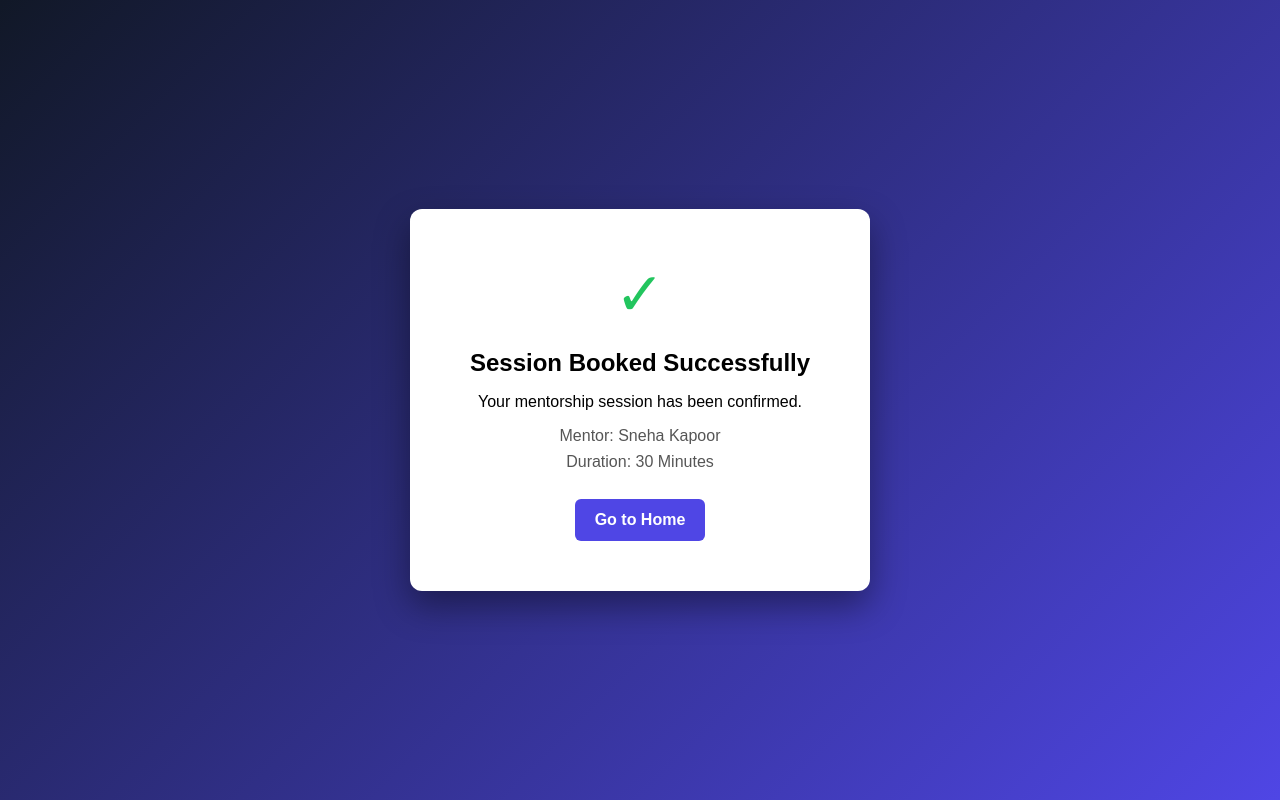
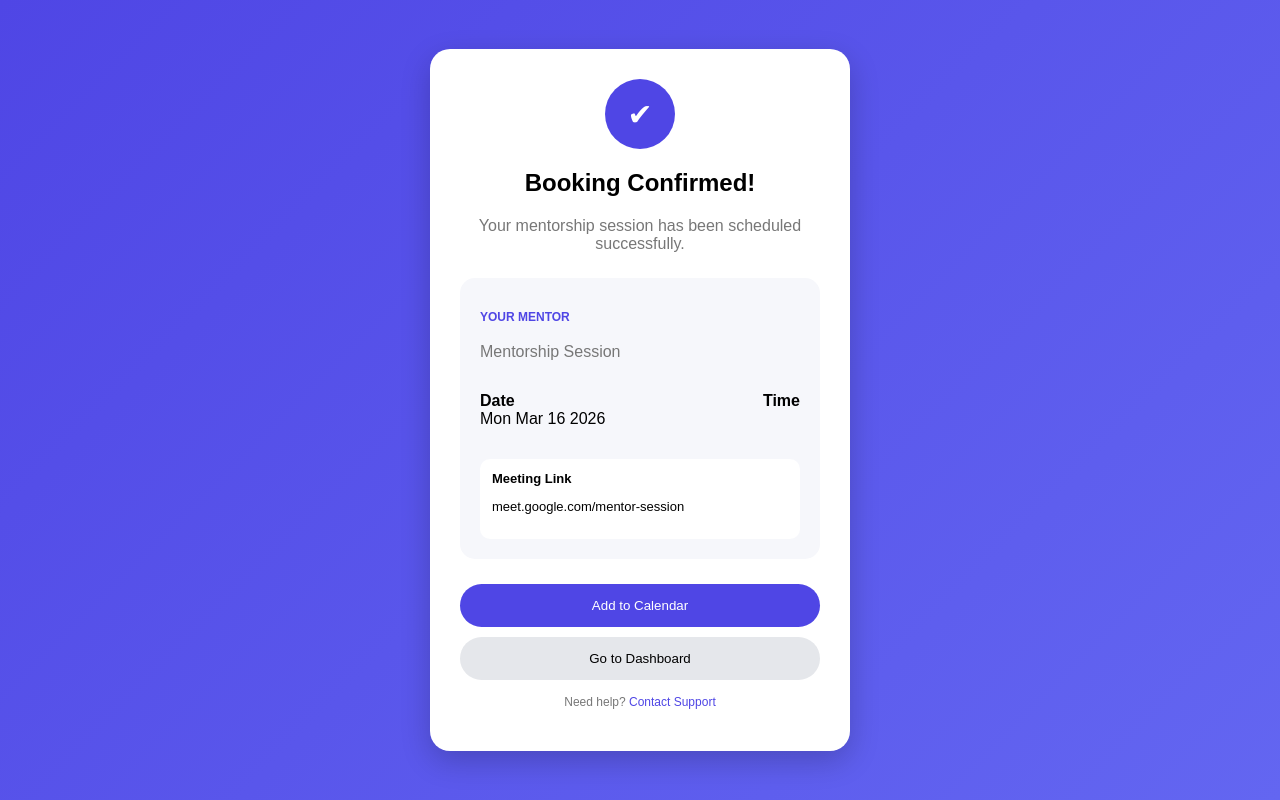
Before and after one commit to amitjetwani74-prog/mentor-connect, a website: page public/success.html in a window 1280 px wide. Drawn offline with Linux system fonts and the light colour scheme.

Commit message:
added booking confirmation page

```diff
--- a/public/css/success.css
+++ b/public/css/success.css
@@ -1,71 +1,103 @@
 body{
-
+font-family:Arial;
 margin:0;
-font-family:Arial;
-
-height:100vh;
-
+background:linear-gradient(135deg,#4f46e5,#6366f1);
 display:flex;
 justify-content:center;
 align-items:center;
-
-background:linear-gradient(135deg,#111827,#4f46e5);
-
+height:100vh;
 }
 
-.success-container{
-
-background:white;
-
-padding:50px;
-
-border-radius:12px;
-
-text-align:center;
-
-width:360px;
-
-box-shadow:0 15px 35px rgba(0,0,0,0.4);
-
+.success-page{
+width:420px;
 }
 
-.tick{
-
-font-size:60px;
-color:#22c55e;
-margin-bottom:15px;
-
+.success-card{
+background:white;
+padding:30px;
+border-radius:20px;
+box-shadow:0 10px 30px rgba(0,0,0,0.2);
+text-align:center;
 }
 
-h2{
-margin-bottom:10px;
+.icon{
+width:70px;
+height:70px;
+background:#4f46e5;
+color:white;
+display:flex;
+align-items:center;
+justify-content:center;
+border-radius:50%;
+font-size:30px;
+margin:auto;
+margin-bottom:15px;
+}
+
+.subtitle{
+color:#777;
+margin-bottom:25px;
+}
+
+.mentor-box{
+background:#f6f7fb;
+padding:20px;
+border-radius:15px;
+text-align:left;
+margin-bottom:25px;
+}
+
+.label{
+color:#4f46e5;
+font-size:12px;
+font-weight:bold;
+}
+
+.role{
+color:#777;
+margin-bottom:15px;
 }
 
 .details{
-color:#555;
-margin:8px 0;
+display:flex;
+justify-content:space-between;
+margin-bottom:15px;
 }
 
-.home-btn{
+.meeting{
+background:white;
+padding:12px;
+border-radius:10px;
+font-size:13px;
+}
 
-display:inline-block;
-margin-top:20px;
-
-padding:12px 20px;
-
+.calendar-btn{
+width:100%;
+padding:14px;
+border:none;
 background:#4f46e5;
 color:white;
-
-text-decoration:none;
-
-border-radius:6px;
-
-font-weight:bold;
-
+border-radius:25px;
+margin-bottom:10px;
+cursor:pointer;
 }
 
-.home-btn:hover{
+.dashboard-btn{
+width:100%;
+padding:14px;
+border:none;
+background:#e5e7eb;
+border-radius:25px;
+cursor:pointer;
+}
 
-background:#4338ca;
+.support{
+margin-top:15px;
+font-size:12px;
+color:#777;
+}
 
+.support span{
+color:#4f46e5;
+cursor:pointer;
 }
--- a/public/success.html
+++ b/public/success.html
@@ -2,34 +2,99 @@
 <html>
 <head>
 
-<title>Session Booked</title>
+<title>Booking Confirmed</title>
 <link rel="stylesheet" href="css/success.css">
 
 </head>
 
 <body>
 
-<div class="success-container">
+<div class="success-page">
 
-<div class="tick">✓</div>
+<div class="success-card">
 
-<h2>Session Booked Successfully</h2>
+<div class="icon">
+✔
+</div>
 
-<p>Your mentorship session has been confirmed.</p>
+<h2>Booking Confirmed!</h2>
 
-<p class="details">
-Mentor: Sneha Kapoor
+<p class="subtitle">
+Your mentorship session has been scheduled successfully.
 </p>
 
-<p class="details">
-Duration: 30 Minutes
+
+<div class="mentor-box">
+
+<p class="label">YOUR MENTOR</p>
+
+<h3 id="mentorName"></h3>
+
+<p class="role">Mentorship Session</p>
+
+
+<div class="details">
+
+<p>
+<strong>Date</strong><br>
+<span id="sessionDate"></span>
 </p>
 
-<a href="index.html" class="home-btn">
-Go to Home
-</a>
+<p>
+<strong>Time</strong><br>
+<span id="sessionTime"></span>
+</p>
 
 </div>
 
+
+<div class="meeting">
+
+<strong>Meeting Link</strong>
+
+<p>meet.google.com/mentor-session</p>
+
+</div>
+
+</div>
+
+
+<button class="calendar-btn">
+Add to Calendar
+</button>
+
+<button class="dashboard-btn">
+Go to Dashboard
+</button>
+
+
+<p class="support">
+Need help? <span>Contact Support</span>
+</p>
+
+
+</div>
+
+</div>
+
+
+
+<script>
+
+let mentor = localStorage.getItem("mentorName")
+let time = localStorage.getItem("time")
+
+let today = new Date()
+
+let date = today.toDateString()
+
+
+document.getElementById("mentorName").innerText = mentor
+document.getElementById("sessionDate").innerText = date
+document.getElementById("sessionTime").innerText = time
+
+</script>
+
+
 </body>
 </html>
```
